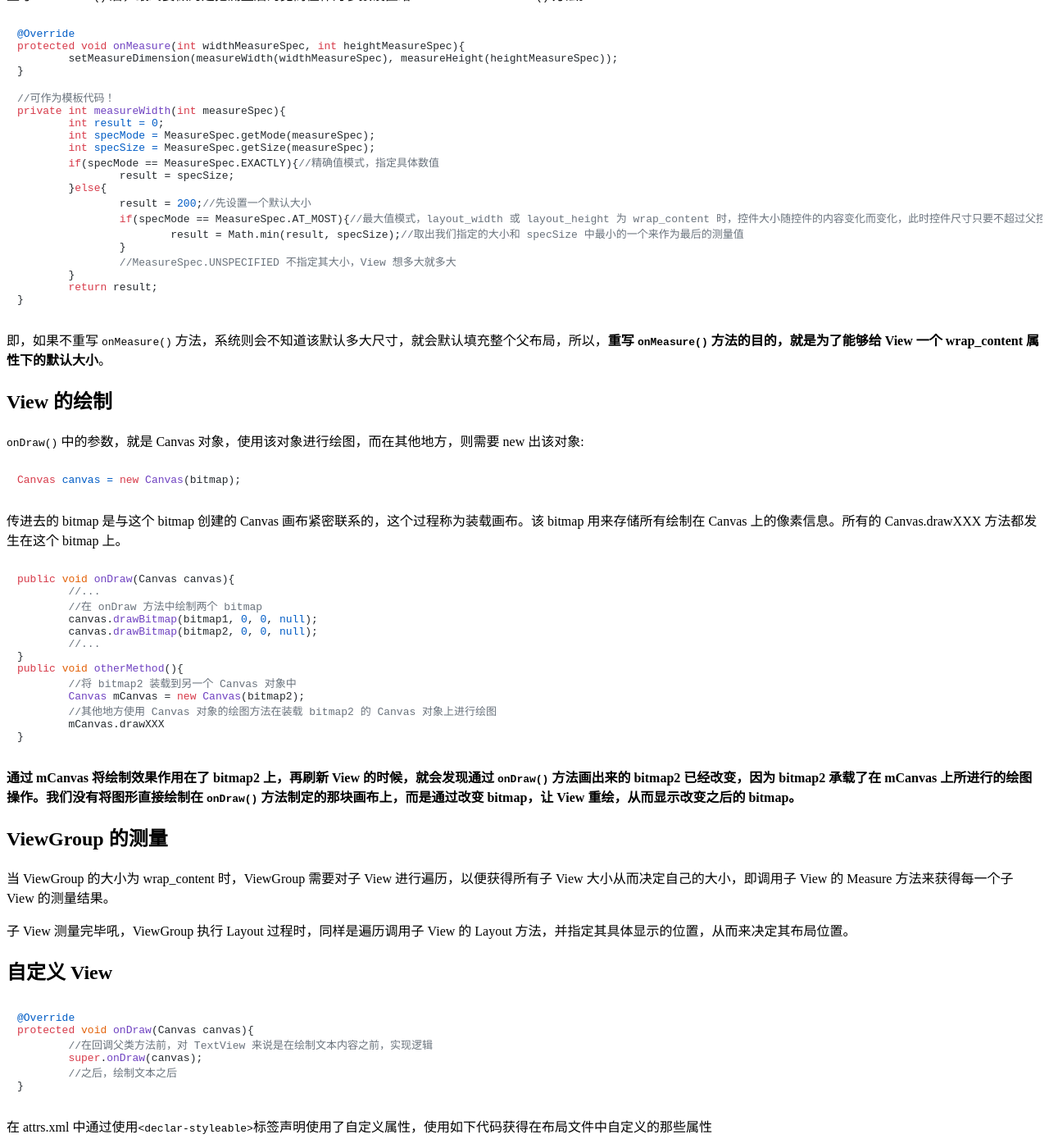
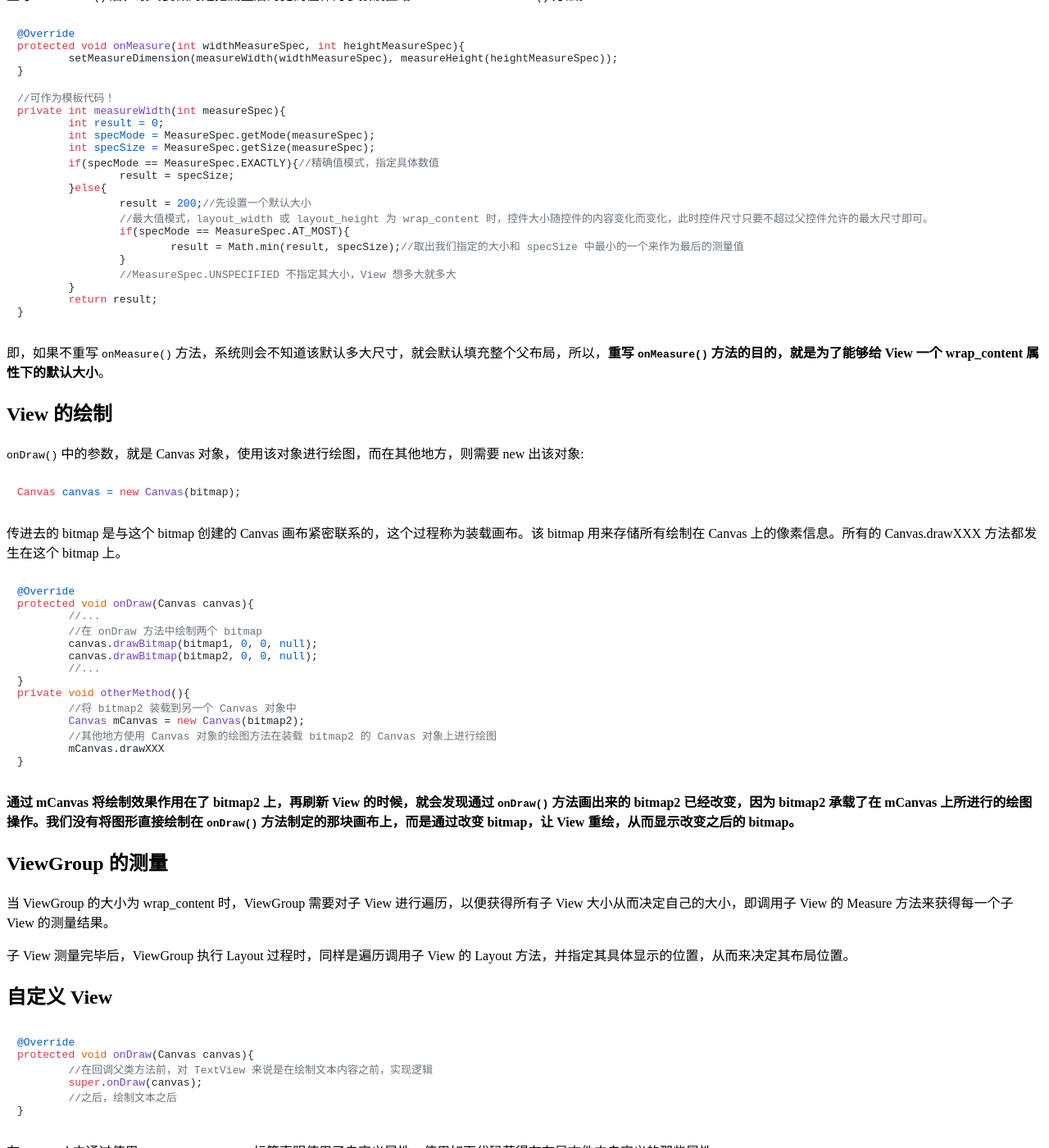
Before and after one commit to MrFuFuFu/mrfufufu.github.io, a Jekyll site: the page built from _posts/2015-12-27-custom_view.markdown, in a window 1280 px wide and 1400 px high, scrolled down 739 px. Shown: the whole window at 82% size. Built offline with Jekyll 4.4.1, drawn with Linux system fonts in a browser that asks for light colours; nearby versions of some CDN libraries; comment, search, counter and statistics services are not loaded.

````diff
--- a/_posts/2015-12-27-custom_view.markdown
+++ b/_posts/2015-12-27-custom_view.markdown
@@ -36,7 +36,8 @@
 		result = specSize;
 	}else{
 		result = 200;//先设置一个默认大小
-		if(specMode == MeasureSpec.AT_MOST){//最大值模式，layout_width 或 layout_height 为 wrap_content 时，控件大小随控件的内容变化而变化，此时控件尺寸只要不超过父控件允许的最大尺寸即可。
+		//最大值模式，layout_width 或 layout_height 为 wrap_content 时，控件大小随控件的内容变化而变化，此时控件尺寸只要不超过父控件允许的最大尺寸即可。
+		if(specMode == MeasureSpec.AT_MOST){
 			result = Math.min(result, specSize);//取出我们指定的大小和 specSize 中最小的一个来作为最后的测量值
 		}
 		//MeasureSpec.UNSPECIFIED 不指定其大小，View 想多大就多大
@@ -58,14 +59,15 @@
 传进去的 bitmap 是与这个 bitmap 创建的 Canvas 画布紧密联系的，这个过程称为装载画布。该 bitmap 用来存储所有绘制在 Canvas 上的像素信息。所有的 Canvas.drawXXX 方法都发生在这个 bitmap 上。
 
 ```java
-public void onDraw(Canvas canvas){
+@Override
+protected void onDraw(Canvas canvas){
 	//...
 	//在 onDraw 方法中绘制两个 bitmap
 	canvas.drawBitmap(bitmap1, 0, 0, null);
 	canvas.drawBitmap(bitmap2, 0, 0, null);
 	//...
 }
-public void otherMethod(){
+private void otherMethod(){
 	//将 bitmap2 装载到另一个 Canvas 对象中
 	Canvas mCanvas = new Canvas(bitmap2);
 	//其他地方使用 Canvas 对象的绘图方法在装载 bitmap2 的 Canvas 对象上进行绘图
@@ -79,7 +81,7 @@
 
 当 ViewGroup 的大小为 wrap_content 时，ViewGroup 需要对子 View 进行遍历，以便获得所有子 View 大小从而决定自己的大小，即调用子 View 的 Measure 方法来获得每一个子 View 的测量结果。
 
-子 View 测量完毕吼，ViewGroup 执行 Layout 过程时，同样是遍历调用子 View 的 Layout 方法，并指定其具体显示的位置，从而来决定其布局位置。
+子 View 测量完毕后，ViewGroup 执行 Layout 过程时，同样是遍历调用子 View 的 Layout 方法，并指定其具体显示的位置，从而来决定其布局位置。
 
 ## 自定义 View
 
````
Also changed, not shown: img/article/custom_view_viewgroup.jpeg (added), img/article/custom_view_viewgroup.png (deleted).
